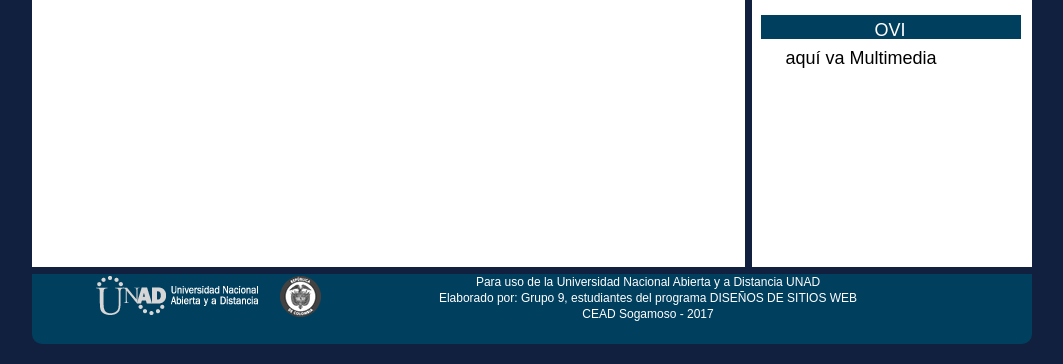
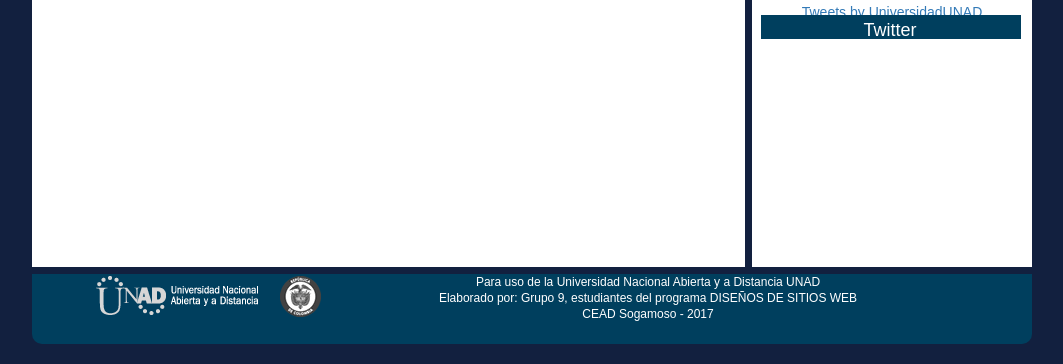
Before and after one commit to fabianko99/OVI_Seguridad, a plain HTML site: page Autores.html in a window 1280 px wide. Shown: the part 706-1070 px from the top of the page, without its empty margins (108-1171 px from the left). Drawn offline with nearby package versions, Linux system fonts and the light colour scheme; files whose address does not match are found by name; a web font is replaced by a local one.

Commit message:
commit_7
widget

```diff
--- a/Autores.html
+++ b/Autores.html
@@ -80,8 +80,10 @@
                 <iframe src="https://www.google.com/maps/embed?pb=!1m14!1m8!1m3!1d15908.191419159031!2d-74.0975768!3d4.5854329!3m2!1i1024!2i768!4f13.1!3m3!1m2!1s0x0%3A0xc1c38a35fe03bf87!2sUNAD+UNIVERSIDAD+NACIONAL+ABIERTA+Sede+Jos%C3%A9+Celestino+Mutis!5e0!3m2!1ses!2sco!4v1475599261440" width="260" height="180" frameborder="0" style="border: 0" allowfullscreen></iframe>
             </div>
             <div id="apDiv15"></div>
-            <div id="apDiv16">OVI</div>
-            <div id="apDiv18">aquí va Multimedia</div>
+            <div id="apDiv16">Twitter</div>
+<br><br><br><br><br><br><br><br><br><br><br><br><br><br><br><br><br><br><br><br><br><br><br>
+             <script>!function(d,s,id){var js,fjs=d.getElementsByTagName(s)[0],p=/^http:/.test(d.location)?'http':'https';if(!d.getElementById(id)){js=d.createElement(s);js.id=id;js.src=p+"://platform.twitter.com/widgets.js";fjs.parentNode.insertBefore(js,fjs);}}(document,"script","twitter-wjs");</script>
+<a class="twitter-timeline" data-width="250" data-height="250" href="https://twitter.com/UniversidadUNAD?ref_src=twsrc%5Etfw">Tweets by UniversidadUNAD</a> <script async src="//platform.twitter.com/widgets.js" charset="utf-8"></script>
         </aside>
         <footer>
             <div id="apDiv25">Para uso de la Universidad Nacional Abierta y a Distancia UNAD</div>
```
Also changed, not shown: Actividades.html (+4 -2 lines), Lectura1.html (+4 -2 lines), Lectura2.html (+4 -2 lines), Lectura3.html (+4 -2 lines), Lectura4.html (+4 -2 lines), Lectura5.html (+4 -2 lines), Multimedia.html (+4 -2 lines).
